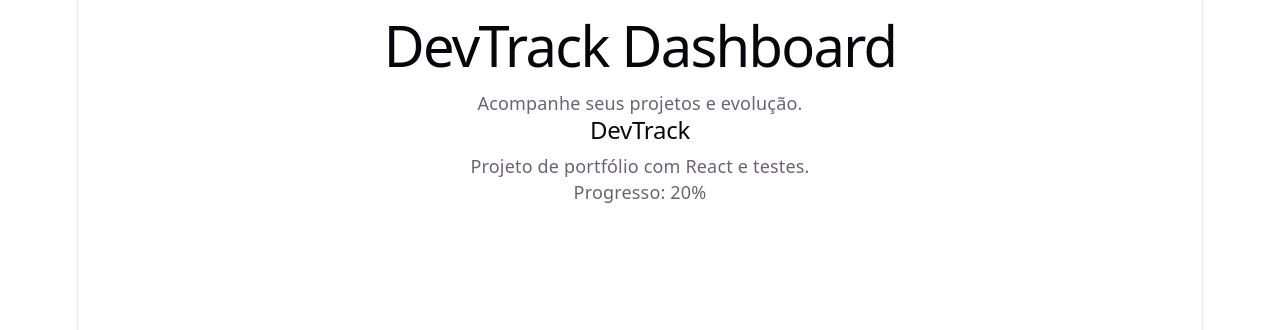
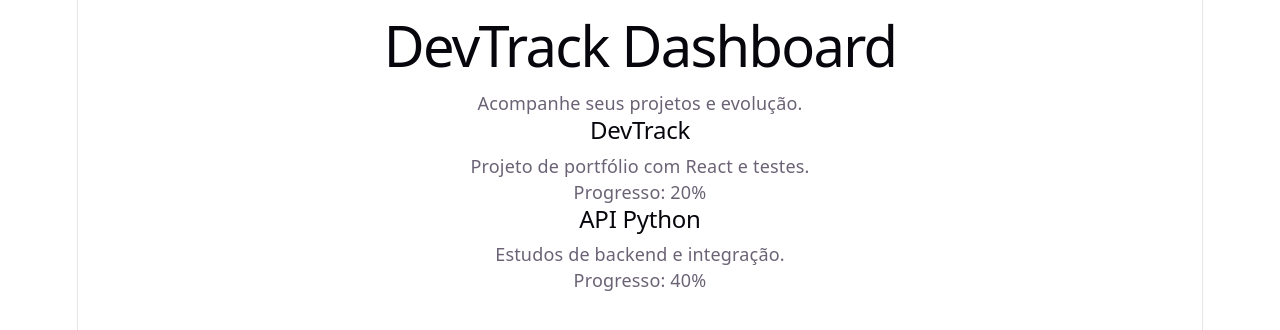
Before and after one commit to nicolasathayde/devtrack, a React (Vite) app: page / in a window 1280 px wide. Shown: the top 330 px of the page. Built offline with nearby package versions, Linux system fonts and the light colour scheme.

Commit message:
Make project card component reusable with props

```diff
--- a/src/components/ProjectCard.jsx
+++ b/src/components/ProjectCard.jsx
@@ -1,9 +1,9 @@
-function ProjectCard() {
+function ProjectCard({ name, description, progress }) {
   return (
     <article>
-      <h2>DevTrack</h2>
-      <p>Projeto de portfólio com React e testes.</p>
-      <span>Progresso: 20%</span>
+      <h2>{name}</h2>
+      <p>{description}</p>
+      <span>Progresso: {progress}%</span>
     </article>
   )
 }
--- a/src/pages/Dashboard.jsx
+++ b/src/pages/Dashboard.jsx
@@ -6,7 +6,17 @@ function Dashboard() {
       <h1>DevTrack Dashboard</h1>
       <p>Acompanhe seus projetos e evolução.</p>
 
-      <ProjectCard />
+      <ProjectCard
+        name="DevTrack"
+        description="Projeto de portfólio com React e testes."
+        progress={20}
+      />
+
+      <ProjectCard
+        name="API Python"
+        description="Estudos de backend e integração."
+        progress={40}
+      />
     </main>
   )
 }
```
